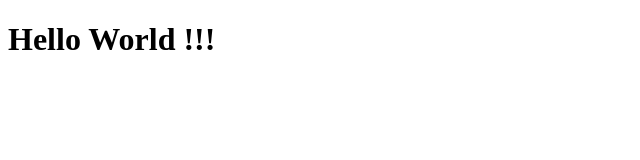
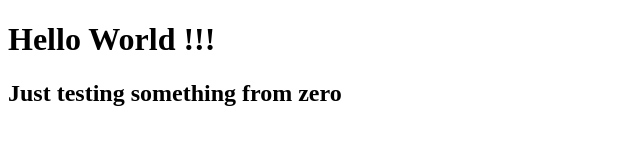
Before and after one commit to michaelliu12/RevoU, a plain HTML site: page index.html in a window 1280 px wide. Shown: the whole page, without its empty margins (0-640 px from the left). Drawn offline with Linux system fonts and the light colour scheme.

Commit message:
no message

```diff
--- a/index.html
+++ b/index.html
@@ -7,6 +7,6 @@
 </head>
 <body>
     <h1>Hello World !!!</h1>
-
+    <h2>Just testing something from zero</h2>
 </body>
 </html>
```
